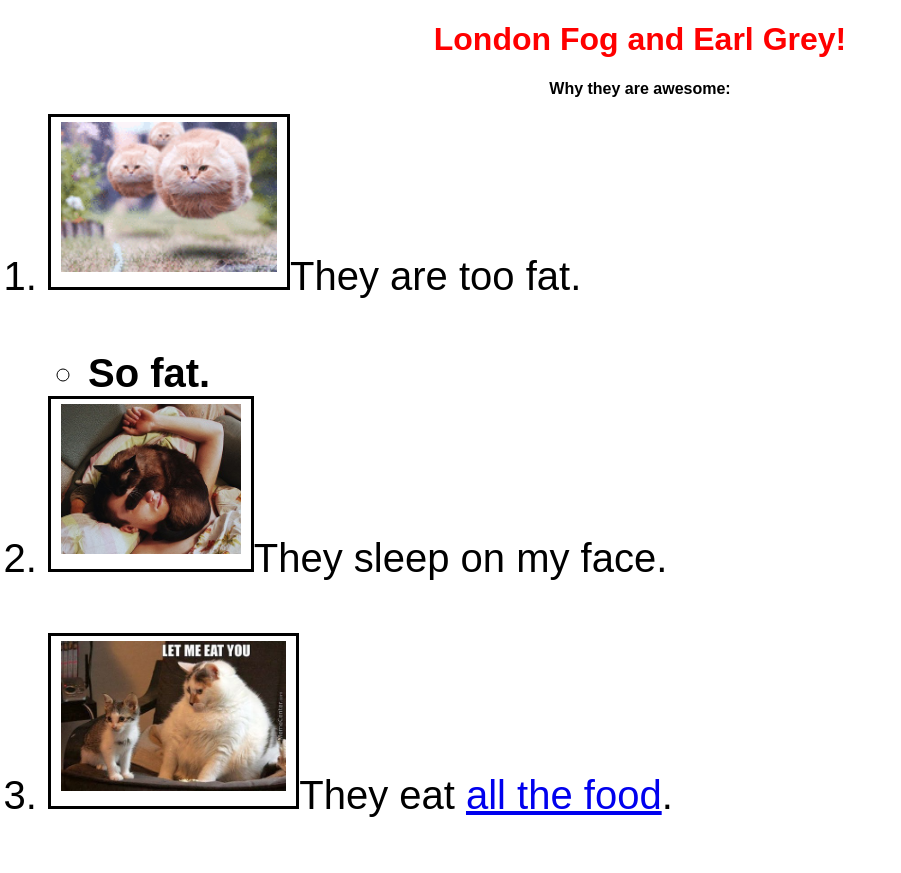
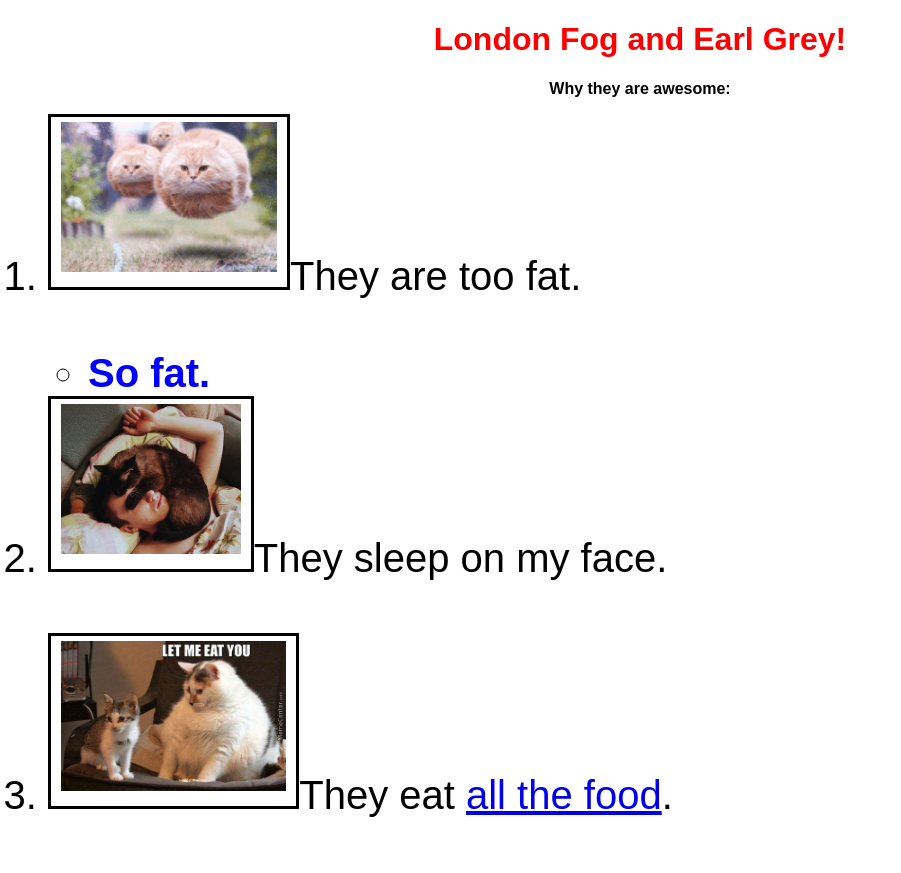
Before and after one commit to brettnew/cat-website, a plain HTML site: page index.html in a window 1280 px wide. Shown: the top 873 px of the page, without its empty margins (0-901 px from the left). Drawn offline with Linux system fonts and the light colour scheme.

Commit message:
Made style changes to home page

```diff
--- a/css/styles.css
+++ b/css/styles.css
@@ -34,3 +34,6 @@ img {
   border: 5px 5px 5px 5px;
   border-style: solid;
 }
+.superbig{
+  color: blue;
+}
--- a/index.html
+++ b/index.html
@@ -10,7 +10,7 @@
     <ol>
       <li><img src="img/flying_cat.gif" alt="Picture of flying cat squad">They are too fat.
         <ul>
-          <li><strong>So fat.</strong></li>
+          <li><strong class="superbig">So fat.</strong></li>
         </ul>
       </li>
       <li><img src="img/catsleep.jpg" alt="photo of cat on face">They sleep on my face.</li>
```
